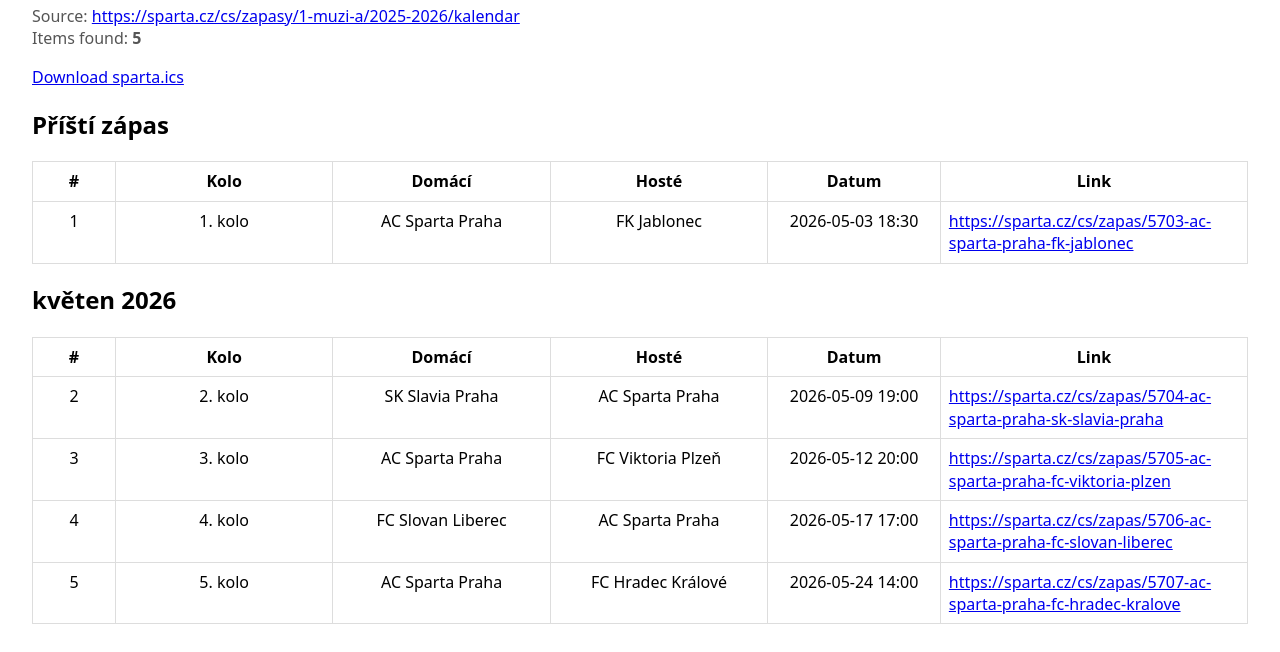
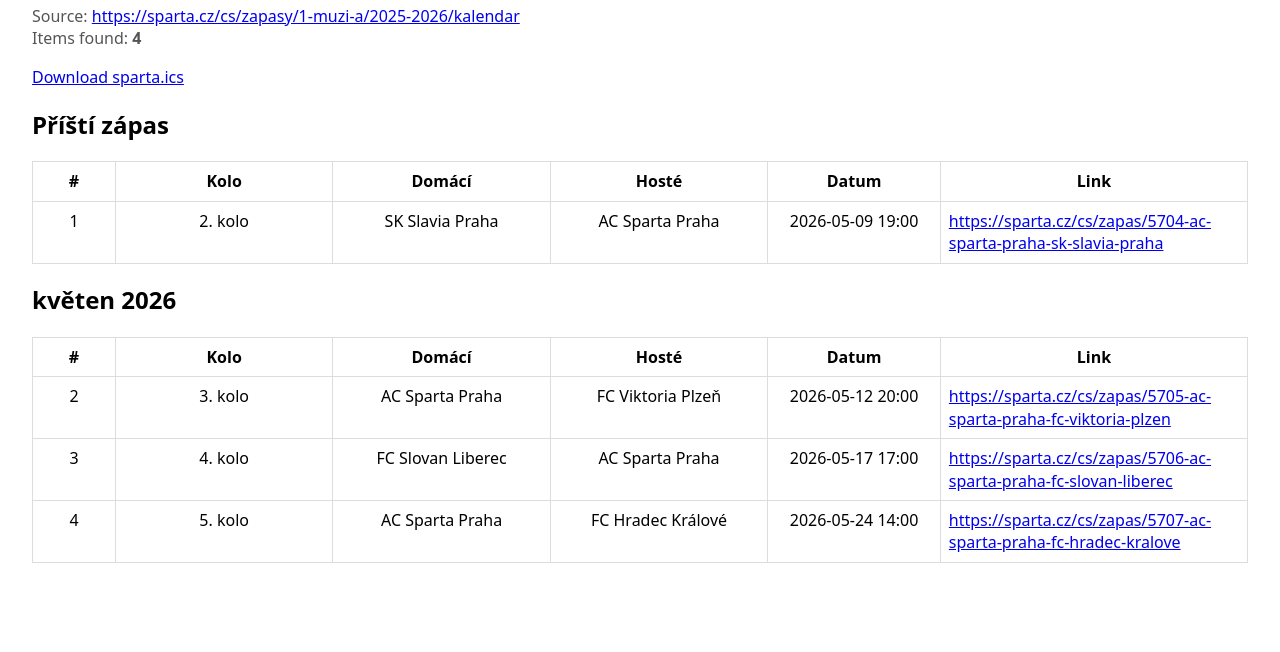
Before and after one commit to Pavhan/sparta-events-calendar, a website: page docs/index.html in a window 1280 px wide. Shown: the part 80-732 px from the top of the page. Drawn offline with Linux system fonts and the light colour scheme.

Commit message:
chore: update sparta report + ics

```diff
--- a/docs/index.html
+++ b/docs/index.html
@@ -24,7 +24,7 @@
 <body>
   <h1>Sparta scrape report</h1>
   <p class="meta">Source: <a href="https://sparta.cz/cs/zapasy/1-muzi-a/2025-2026/kalendar" target="_blank" rel="noreferrer">https://sparta.cz/cs/zapasy/1-muzi-a/2025-2026/kalendar</a><br/>
-  Items found: <strong>5</strong></p>
+  Items found: <strong>4</strong></p>
 
   <p>
     <a href="./sparta.ics">Download sparta.ics</a>
@@ -47,11 +47,11 @@
 
             <tr>
               <td>1</td>
-              <td>1. kolo</td>
+              <td>2. kolo</td>
+              <td>SK Slavia Praha</td>
               <td>AC Sparta Praha</td>
-              <td>FK Jablonec</td>
-              <td>2026-05-03 18:30</td>
-              <td style="text-align:left"><a href="https://sparta.cz/cs/zapas/5703-ac-sparta-praha-fk-jablonec" target="_blank" rel="noreferrer">https://sparta.cz/cs/zapas/5703-ac-sparta-praha-fk-jablonec</a></td>
+              <td>2026-05-09 19:00</td>
+              <td style="text-align:left"><a href="https://sparta.cz/cs/zapas/5704-ac-sparta-praha-sk-slavia-praha" target="_blank" rel="noreferrer">https://sparta.cz/cs/zapas/5704-ac-sparta-praha-sk-slavia-praha</a></td>
             </tr>
 
           </tbody>
@@ -74,16 +74,6 @@
 
             <tr>
               <td>2</td>
-              <td>2. kolo</td>
-              <td>SK Slavia Praha</td>
-              <td>AC Sparta Praha</td>
-              <td>2026-05-09 19:00</td>
-              <td style="text-align:left"><a href="https://sparta.cz/cs/zapas/5704-ac-sparta-praha-sk-slavia-praha" target="_blank" rel="noreferrer">https://sparta.cz/cs/zapas/5704-ac-sparta-praha-sk-slavia-praha</a></td>
-            </tr>
-
-
-            <tr>
-              <td>3</td>
               <td>3. kolo</td>
               <td>AC Sparta Praha</td>
               <td>FC Viktoria Plzeň</td>
@@ -93,7 +83,7 @@
 
 
             <tr>
-              <td>4</td>
+              <td>3</td>
               <td>4. kolo</td>
               <td>FC Slovan Liberec</td>
               <td>AC Sparta Praha</td>
@@ -103,7 +93,7 @@
 
 
             <tr>
-              <td>5</td>
+              <td>4</td>
               <td>5. kolo</td>
               <td>AC Sparta Praha</td>
               <td>FC Hradec Králové</td>
```
Also changed, not shown: 1 other file.
